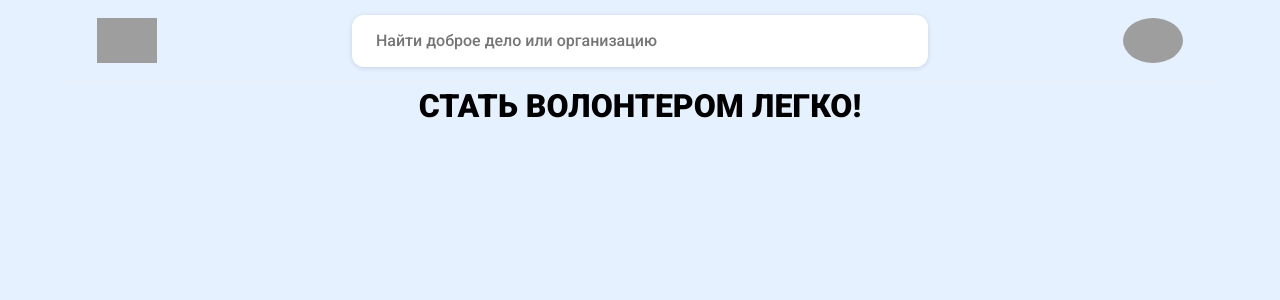
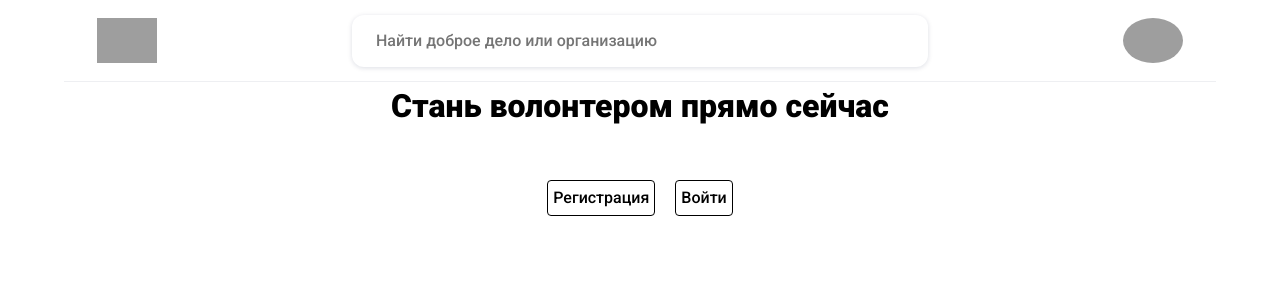
Before and after one commit to Ligmawhat/msh-FRONT, a React (Create React App) app: page / in a window 1280 px wide. Shown: the top 300 px of the page. Built offline with nearby package versions, Linux system fonts and the light colour scheme; grey boxes are pictures that could not be loaded.

Commit message:
added routing && inited landing page

```diff
--- a/src/App/App.scss
+++ b/src/App/App.scss
@@ -4,9 +4,9 @@ $--dark-slate: #495670;
 $--slate: #8892b0;
 $--light-slate: #a8b2d1;
 $--lightest-slate: #ccd6f6;
-$--white: #e6f1ff;
+$--white: #FFFFFF;
 $--green-tint: rgba(100, 255, 218, 0.1);
-$--blue: #57cbff;
+$--blue: #377DFF;
 $--font-roboto: 'Roboto', sans-serif;
 $--font-mono: "SF Mono", "Fira Code", "Fira Mono", "Roboto Mono", monospace;
 $--fz-xxs: 12px;
--- a/src/pages/MainPage/MainPage.scss
+++ b/src/pages/MainPage/MainPage.scss
@@ -0,0 +1,40 @@
+@import "../../App/App";
+
+.mainpage {
+  display: flex;
+  justify-content: space-between;
+  align-items: center;
+  flex-direction: column;
+  gap: 100px;
+
+  &__landing {
+    display: flex;
+    justify-content: space-between;
+    align-items: center;
+    flex-direction: column;
+  }
+}
+
+.landing {
+  display: flex;
+  justify-content: space-between;
+  align-items: center;
+  flex-direction: column;
+  gap: 50px;
+
+  &__buttons {
+    display: flex;
+    justify-content: space-between;
+    align-items: center;
+    gap: 20px;
+  }
+
+  &__button {
+    display: flex;
+    justify-content: center;
+    align-items: center;
+    border-radius: $--border-radius;
+    border: 1px solid black;
+    padding: 5px;
+  }
+}
--- a/src/pages/MainPage/MainPage.tsx
+++ b/src/pages/MainPage/MainPage.tsx
@@ -5,7 +5,11 @@ const MainPage: FC = () => {
   return (
     <div className="mainpage">
       <div className="mainpage__landing landing">
-        <h1 className="landing__title">СТАТЬ ВОЛОНТЕРОМ ЛЕГКО!</h1>
+        <h1 className="landing__title">Стань волонтером прямо сейчас</h1>
+        <div className="landing__buttons">
+          <button className="landing__button">Регистрация</button>
+          <button className="landing__button">Войти</button>
+        </div>
       </div>
     </div>
   )
```
